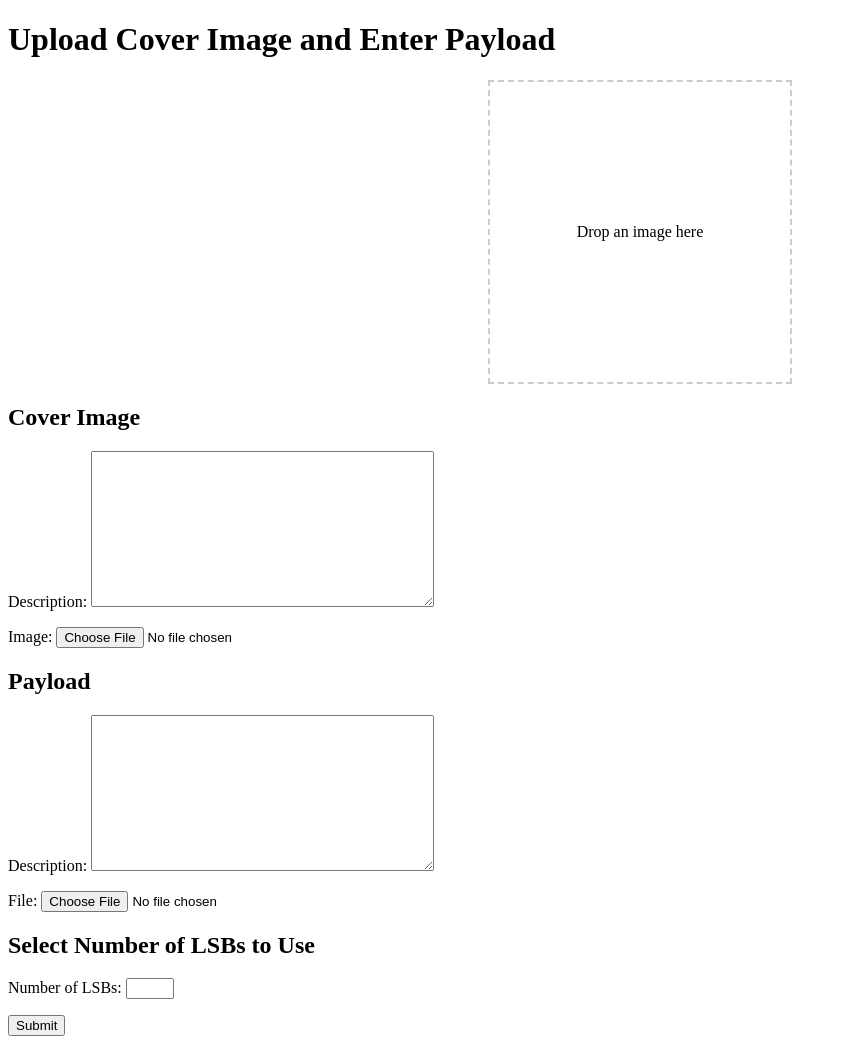
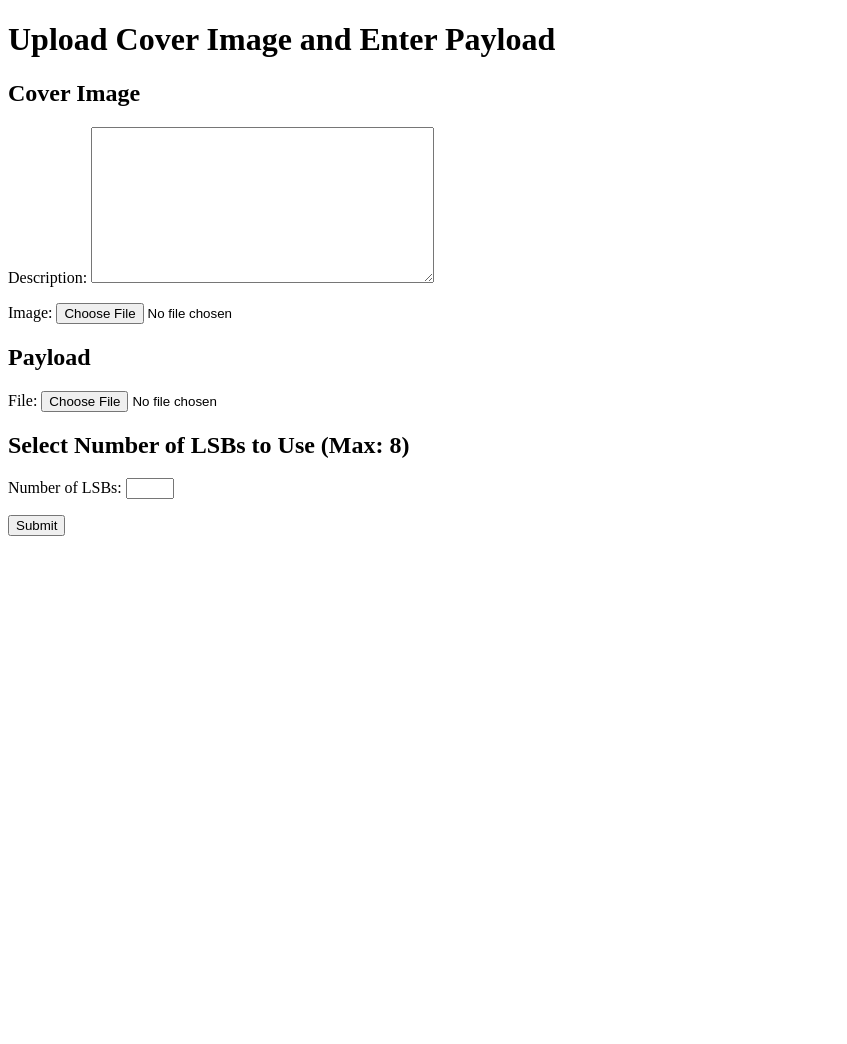
Before and after one commit to prezgamer/ACW1_Cybersec, a Django app: page / in a window 1280 px wide. Shown: the whole page, without its empty margins (0-847 px from the left). After the commit the page ends 536 px from the top, so only its background shows below. Run offline with Django 5.2, Linux system fonts and the light colour scheme.

Commit message:
made changes

```diff
--- a/django_project/steganography/forms.py
+++ b/django_project/steganography/forms.py
@@ -9,7 +9,7 @@ class ImageUploadForm(forms.ModelForm):
 class PayloadForm(forms.ModelForm):
     class Meta:
         model = Payload
-        fields = ['description', 'file']
+        fields = ['file']
 
 class LSBSelectionForm(forms.Form):
     num_lsbs = forms.IntegerField(min_value=1, max_value=8, label="Number of LSBs")
--- a/django_project/steganography/models.py
+++ b/django_project/steganography/models.py
@@ -6,7 +6,6 @@ class ImageUpload(models.Model):
     uploaded_at = models.DateTimeField(auto_now_add=True)
 
 class Payload(models.Model):
-    description = models.TextField()
     file = models.FileField(upload_to='payloads/')
     uploaded_at = models.DateTimeField(auto_now_add=True)
 
--- a/django_project/steganography/templates/steganography/home.html
+++ b/django_project/steganography/templates/steganography/home.html
@@ -4,38 +4,12 @@
     <title>Steganography Encoder/Decoder</title>
     <meta name="description" content="Our first page">
     <meta name="keywords" content="html tutorial template">
-    <style>
-        .dropzone {
-            width: 300px;
-            height: 300px;
-            border: 2px dashed #cccccc;
-            display: flex;
-            align-items: center;
-            justify-content: center;
-            text-align: center;
-            margin: 20px auto;
-            position: relative;
-        }
-        .dropzone.dragover {
-            border-color: #666666;
-            background-color: #f0f0f0;
-        }
-        .dropzone img {
-            max-width: 100%;
-            max-height: 100%;
-            display: none;
-            position: absolute;
-            top: 0;
-            left: 0;
-        }
-    </style>
 </head>
 <body>
     <h1>Upload Cover Image and Enter Payload</h1>
-    <div class="dropzone" id="dropzone">
-        Drop an image here
-        <img id="preview" src="#" alt="Image Preview">
-    </div>
+    {% if error %}
+    <p style="color: red;">{{ error }}</p>
+    {% endif %}
     <form method="post" enctype="multipart/form-data">
         {% csrf_token %}
         <h2>Cover Image</h2>
@@ -44,70 +18,10 @@
         <h2>Payload</h2>
         {{ payload_form.as_p }}
 
-        <h2>Select Number of LSBs to Use</h2>
+        <h2>Select Number of LSBs to Use (Max: 8)</h2>
         {{ lsb_form.as_p }}
 
         <button type="submit">Submit</button>
     </form>
-    <script src="https://code.jquery.com/jquery-3.6.0.min.js"></script>
-    <script>
-        const dropzone = document.getElementById('dropzone');
-        const form = document.getElementById('upload-form');
-        const csrfToken = document.querySelector('[name=csrfmiddlewaretoken]').value;
-        const preview = document.getElementById('preview');
-
-        dropzone.addEventListener('dragover', (event) => {
-            event.preventDefault();
-            dropzone.classList.add('dragover');
-        });
-
-        dropzone.addEventListener('dragleave', () => {
-            dropzone.classList.remove('dragover');
-        });
-
-        dropzone.addEventListener('drop', (event) => {
-            event.preventDefault();
-            dropzone.classList.remove('dragover');
-
-            const files = event.dataTransfer.files;
-            if (files.length > 1) {
-                alert('Please drop only one image.');
-                return;
-            }
-
-            const file = files[0];
-            const reader = new FileReader();
-            reader.onload = function (e) {
-                preview.src = e.target.result;
-                preview.style.display = 'block';
-            }
-            reader.readAsDataURL(file);
-
-            const formData = new FormData(form);
-            formData.append('image', file);
-
-            $.ajax({
-                url: '',
-                method: 'POST',
-                data: formData,
-                processData: false,
-                contentType: false,
-                headers: {
-                    'X-CSRFToken': csrfToken
-                },
-                success: (response) => {
-                    if (response.status === 'success') {
-                        alert('Image uploaded successfully');
-                    } else {
-                        alert('Failed to upload image');
-                    }
-                },
-                error: (error) => {
-                    console.error('Error:', error);
-                    alert('An error occurred while uploading the image.');
-                }
-            });
-        });
-    </script>
 </body>
 </html>
--- a/django_project/steganography/views.py
+++ b/django_project/steganography/views.py
@@ -1,16 +1,10 @@
 from django.shortcuts import render, redirect
 from .forms import ImageUploadForm, PayloadForm, LSBSelectionForm
-from django.http import JsonResponse
-from django.views.decorators.csrf import csrf_exempt
 from .utils import modify_lsb
 from .models import ImageUpload, Payload, StegoObject
 from django.core.files.base import ContentFile
-from PIL import Image
+from PIL import Image, UnidentifiedImageError
 import io
-import json
-import os
-from django.conf import settings
-from django.core.files.storage import default_storage
 
 def home(request):
     if request.method == 'POST':
@@ -23,27 +17,35 @@ def home(request):
             payload = payload_form.save()
             num_lsbs = lsb_form.cleaned_data['num_lsbs']
 
-            # Process the cover image and payload
-            cover_image_data = Image.open(cover_image.image)
-            payload_data = payload.file.read()
+            try:
+                # Process the cover image and payload
+                cover_image_data = Image.open(cover_image.image)
+                payload_data = payload.file.read()
 
-            # Convert the cover image to bytes
-            cover_image_io = io.BytesIO()
-            cover_image_data.save(cover_image_io, format=cover_image_data.format)
-            cover_image_bytes = cover_image_io.getvalue()
+                # Convert the cover image to bytes
+                cover_image_io = io.BytesIO()
+                cover_image_data.save(cover_image_io, format=cover_image_data.format)
+                cover_image_bytes = cover_image_io.getvalue()
 
-            # Perform LSB modification
-            stego_image_bytes = modify_lsb(cover_image_bytes, payload_data, num_lsbs)
+                # Perform LSB modification
+                stego_image_bytes = modify_lsb(cover_image_bytes, payload_data, num_lsbs)
 
-            # Save the stego image
-            stego_image_io = io.BytesIO(stego_image_bytes)
-            stego_image = Image.open(stego_image_io)
-            stego_image_io.seek(0)
-            stego_object = StegoObject(cover_image=cover_image, payload=payload)
-            stego_object.stego_image.save(f'stego_{cover_image.image.name}', ContentFile(stego_image_io.read()))
-            stego_object.save()
+                # Save the stego image
+                stego_image_io = io.BytesIO(stego_image_bytes)
+                stego_image = Image.open(stego_image_io)
+                stego_image_io.seek(0)
+                stego_object = StegoObject(cover_image=cover_image, payload=payload)
+                stego_object.stego_image.save(f'stego_{cover_image.image.name}', ContentFile(stego_image_io.read()))
+                stego_object.save()
 
-            return redirect('stego_detail', pk=stego_object.pk)
+                return redirect('stego_detail', pk=stego_object.pk)
+            except UnidentifiedImageError:
+                return render(request, 'steganography/home.html', {
+                    'image_form': image_form,
+                    'payload_form': payload_form,
+                    'lsb_form': lsb_form,
+                    'error': 'Uploaded file is not a valid image'
+                })
     else:
         image_form = ImageUploadForm()
         payload_form = PayloadForm()
```
Also changed, not shown: django_project/db.sqlite3, django_project/images/Mintify-Logo.png (added), django_project/images/Mintify-Logo_2vpAOIj.png (added), django_project/images/Mintify-Logo_jtB8qmg.png (added), django_project/images/Screenshot_2024-05-24_030125_1bWkSlu.png (added), django_project/images/welcomeToThePac.png (added), django_project/payloads/Screenshot_2024-05-24_163701.png (added), django_project/payloads/welcomeToThePac.png (added), django_project/payloads/welcomeToThePac_tgvaTOT.png (added), django_project/payloads/welcomeToThePac_tvZ8C9V.png (added), django_project/steganography/migrations/0002_payload_imageupload_uploaded_at_stegoobject.py (added), django_project/steganography/utils.py (line endings or trailing spaces).
